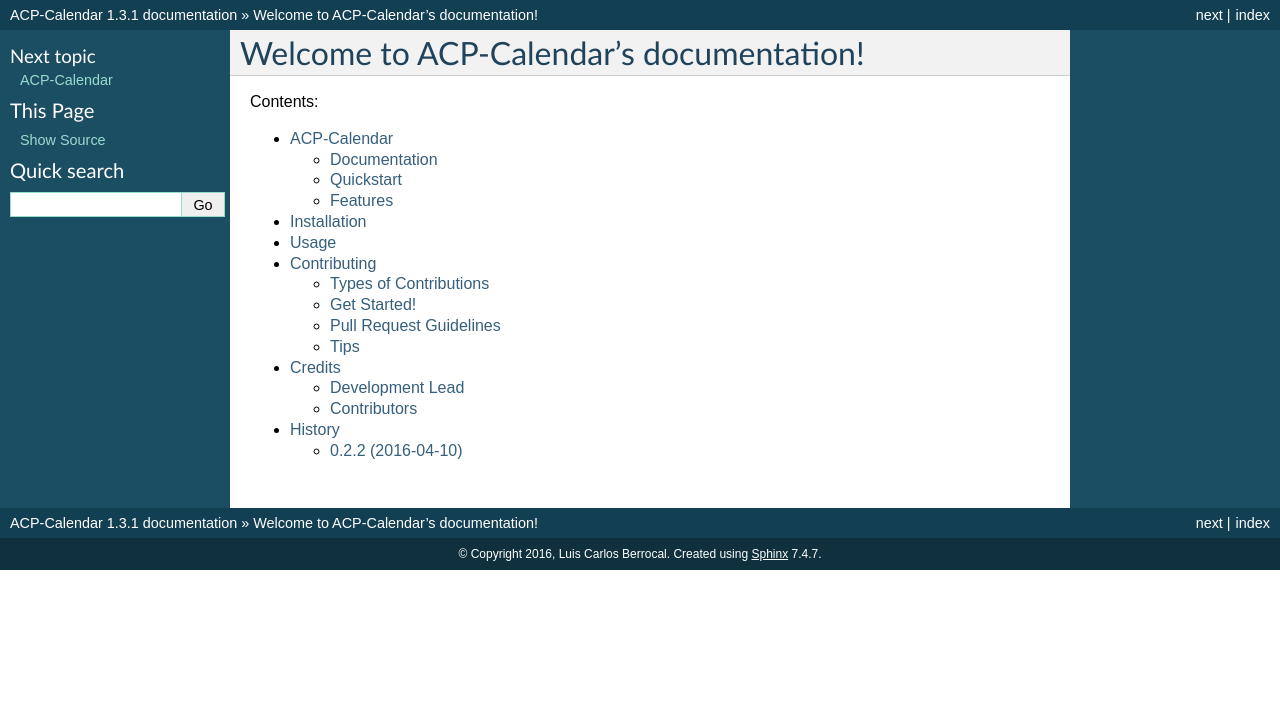
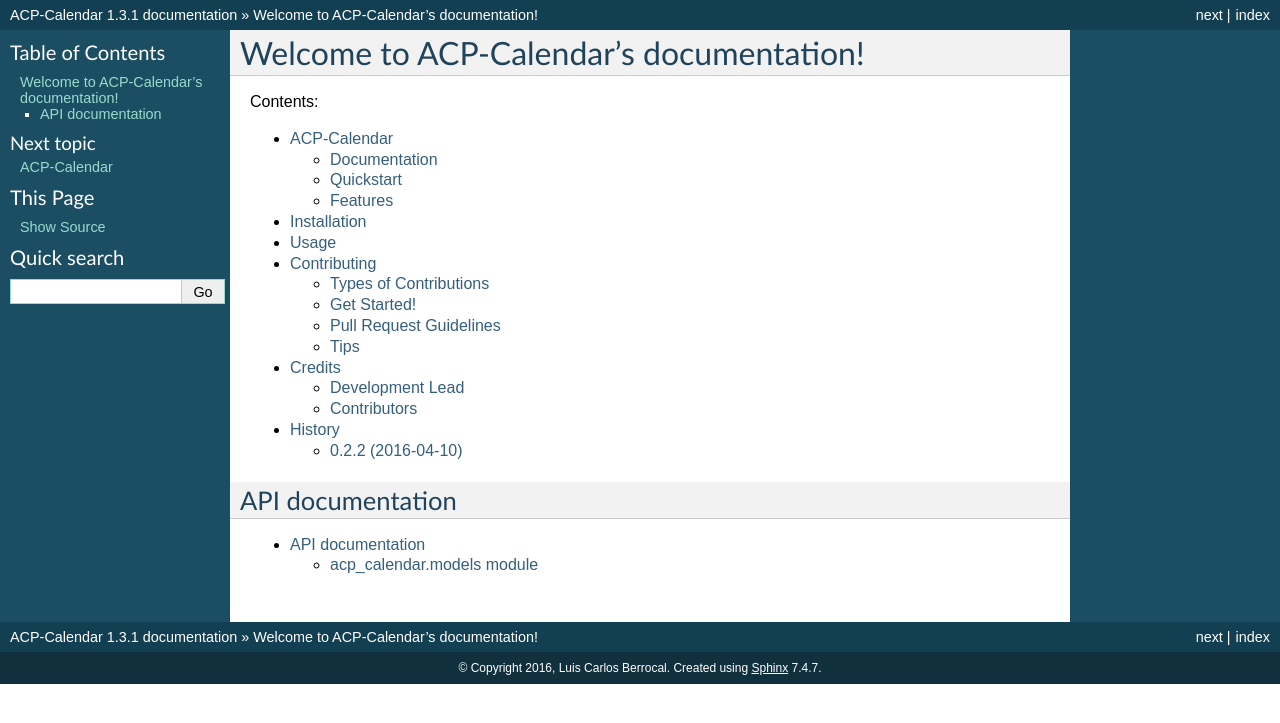
Before and after one commit to luiscberrocal/django-acp-calendar, a Sphinx documentation site: the page built from docs/index.rst, in a window 1280 px wide. Shown: the top 723 px of the page. Built offline with Sphinx 7.4.7, drawn with Linux system fonts in a browser that asks for light colours; the version number is read from the project's files by our own code.

Commit message:
Changes to documentation

```diff
--- /dev/null
+++ b/docs/_ext/djangodummy/requirements.txt
@@ -0,0 +1,2 @@
+django==1.9.9
+djangorestframework==3.3.3
--- /dev/null
+++ b/docs/_ext/djangodummy/settings.py
@@ -0,0 +1,13 @@
+# Settings file to allow parsing API documentation of Django modules,
+# and provide defaults to use in the documentation.
+#
+# This file is placed in a subdirectory,
+# so the docs root won't be detected by find_packages()
+
+# Display sane URLs in the docs:
+STATIC_URL = '/static/'
+
+# Avoid error for missing the secret key
+SECRET_KEY = 'docs'
+
+SITE_ID = None
--- /dev/null
+++ b/docs/acp_calendar/index.rst
@@ -0,0 +1,9 @@
+.. _acp_calendar:
+
+API documentation
+=================
+
+.. toctree::
+   :maxdepth: 2
+
+   acp_calendar.models
--- a/docs/conf.py
+++ b/docs/conf.py
@@ -12,7 +12,7 @@
 # serve to show the default.
 
 import sys, os
-
+import django
 # If extensions (or modules to document with autodoc) are in another directory,
 # add these directories to sys.path here. If the directory is relative to the
 # documentation root, use os.path.abspath to make it absolute, like shown here.
@@ -21,6 +21,12 @@
 cwd = os.getcwd()
 parent = os.path.dirname(cwd)
 sys.path.append(parent)
+
+sys.path.insert(0, os.path.abspath('_ext'))
+sys.path.insert(0, os.path.abspath('..'))
+os.environ['DJANGO_SETTINGS_MODULE'] = 'djangodummy.settings'
+if django.VERSION >= (1, 7):
+    django.setup()
 
 import acp_calendar
 
--- a/docs/index.rst
+++ b/docs/index.rst
@@ -17,3 +17,12 @@
    contributing
    authors
    history
+
+
+API documentation
+-----------------
+
+.. toctree::
+   :maxdepth: 2
+
+   acp_calendar/index
```
Also changed, not shown: docs/acp_calendar/acp_calendar.models.rst (added, +11 -0 lines), docs/_ext/djangodummy/__init__.py (added).
